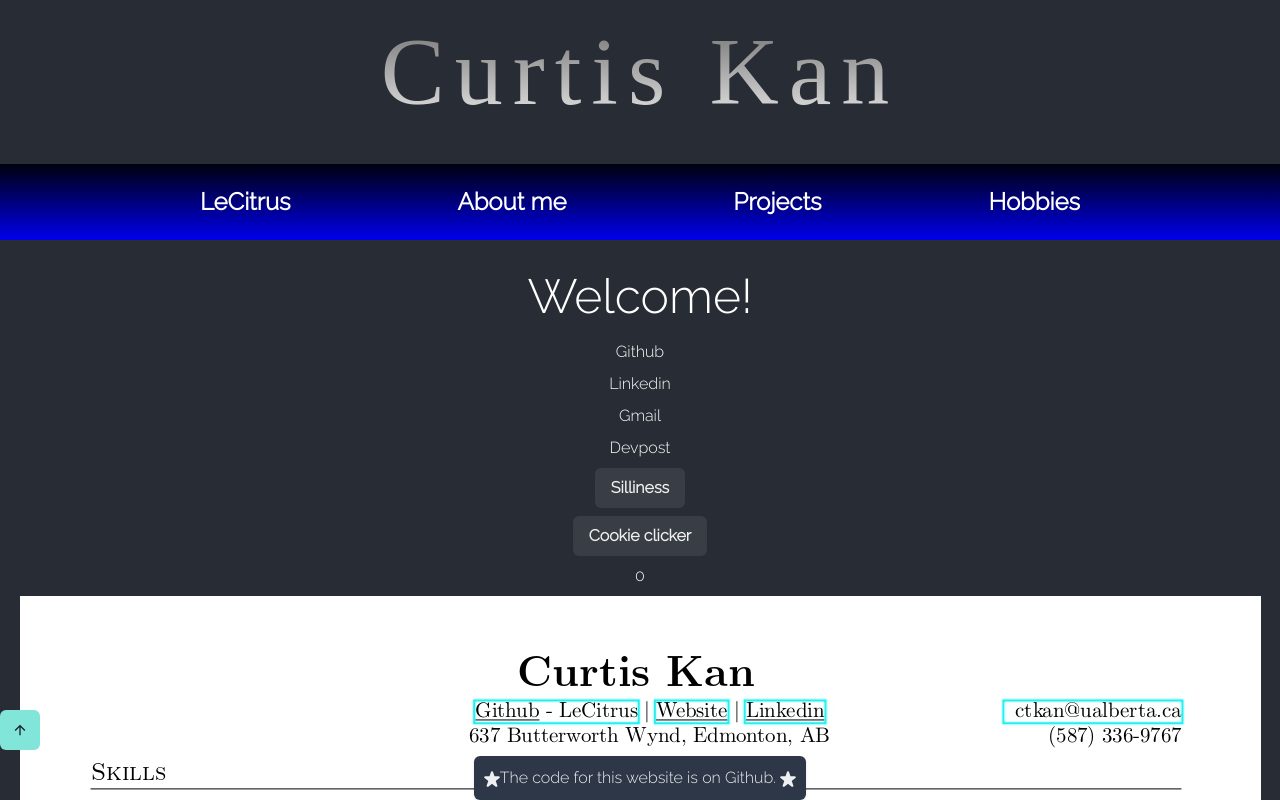
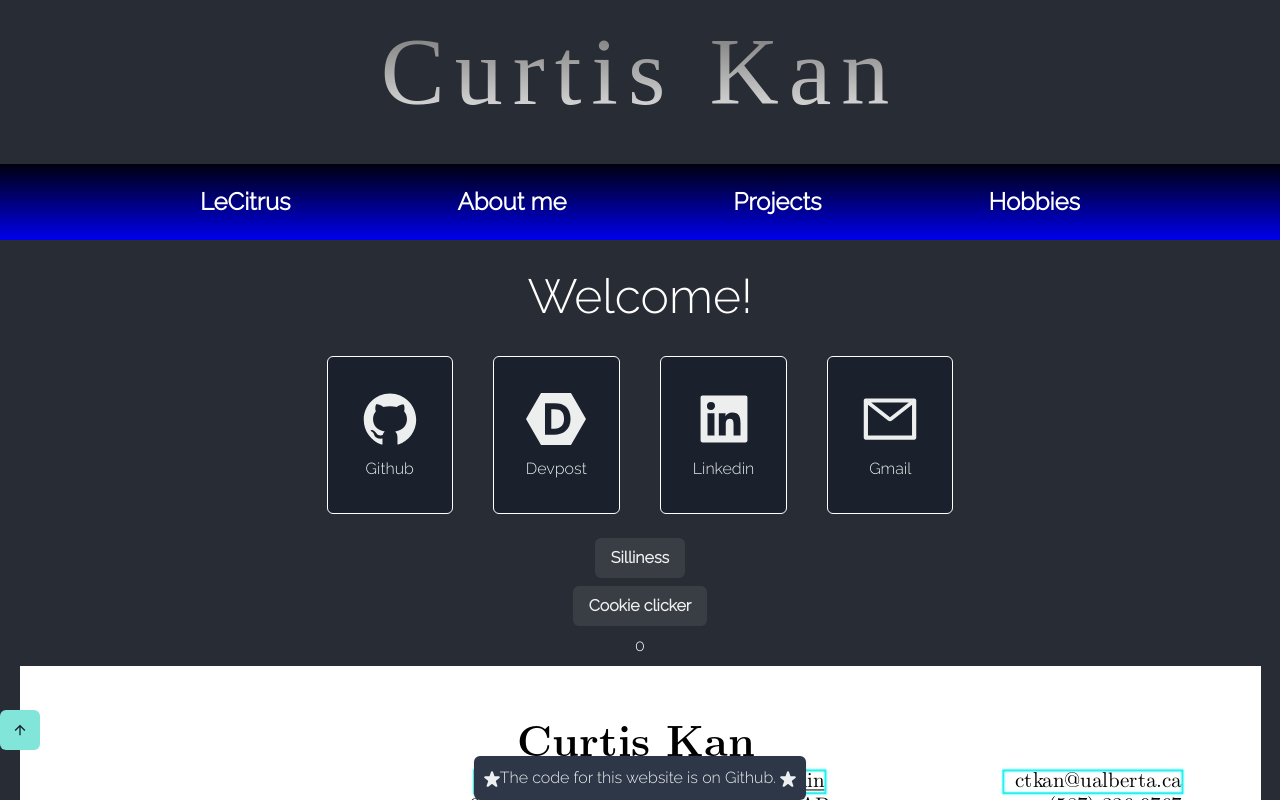
Before and after one commit to LeCitrus/LeCitrus.github.io, a React (Create React App) app: page / in a window 1280 px wide. Shown: the top 800 px of the page. Built offline with nearby package versions, Linux system fonts and the light colour scheme; a web font is replaced by a local one.

Commit message:
social links revamp

```diff
--- a/package.json
+++ b/package.json
@@ -15,6 +15,7 @@
     "react": "^18.2.0",
     "react-bootstrap": "^2.7.1",
     "react-dom": "^18.2.0",
+    "react-icons": "^4.11.0",
     "react-router-dom": "^6.16.0",
     "react-scripts": "5.0.1",
     "reset-css": "^5.0.1",
--- a/src/pages/home.tsx
+++ b/src/pages/home.tsx
@@ -1,5 +1,7 @@
 import NavBar from '../components/NavBar';
-import {Button, useColorMode, ColorModeScript, useTheme, Link, Text, VStack} from "@chakra-ui/react";
+import {Button, useColorMode, ColorModeScript, useTheme, Text, VStack, HStack, Card, Center} from "@chakra-ui/react";
+import {AiFillGithub, AiOutlineMail, AiFillLinkedin} from 'react-icons/ai';
+import {SiDevpost} from 'react-icons/si'
 import Header from '../components/Header';
 import Resume from '../images/resume.jpg';
 import ImageComponent from '../components/ImageComponent';
@@ -22,8 +24,12 @@ const Home = () => {
         localStorage.setItem("count", String(newCount));
         return newCount;
       });
+    }
 
-    }
+    function clickLink(link: string) {
+      window.open(link);
+      return;
+    };
 
     return (
     <div>
@@ -35,10 +41,32 @@ const Home = () => {
     </div>
     <VStack>
         <Text fontSize='5xl'>Welcome!</Text>
-        <Link href="https://github.com/LeCitrus">Github</Link>
-        <Link href="https://www.linkedin.com/in/curtis-kan-33446a1b3/">Linkedin</Link>
-        <Link href="mailto:curtis.tl.kan@gmail.com">Gmail</Link>
-        <Link href="https://devpost.com/ctkan?ref_content=user-portfolio&ref_feature=portfolio&ref_medium=global-nav">Devpost</Link>
+        <HStack spacing={10} padding={4}>
+          <Card padding={8} borderColor="white" variant="outline" _hover={{bg: 'green'}} onClick={() => clickLink('https://github.com/LeCitrus')}>
+              <VStack>
+              <AiFillGithub size={60}/>
+              <Text>Github</Text>
+              </VStack>
+          </Card>
+          <Card padding={8} borderColor="white" variant="outline" _hover={{bg: 'green'}} onClick={() => clickLink('https://devpost.com/ctkan')}>
+              <VStack>
+              <SiDevpost size={60}/>
+              <Text>Devpost</Text>
+              </VStack>
+          </Card>
+          <Card padding={8} borderColor="white" variant="outline" _hover={{bg: 'green'}} onClick={() => clickLink('https://www.linkedin.com/in/curtis-kan-33446a1b3/')}>
+              <VStack>
+              <AiFillLinkedin size={60}/>
+              <Text>Linkedin</Text>
+              </VStack>
+          </Card>
+          <Card padding={8} borderColor="white" variant="outline" _hover={{bg: 'green'}} onClick={() => clickLink('mailto:curtis.tl.kan@gmail.com')}>
+              <VStack>
+              <AiOutlineMail size={60}/>
+              <Text>Gmail</Text>
+              </VStack>
+          </Card>
+        </HStack>
         <ColorModeScript initialColorMode={theme.config.initialColorMode} />
         <Button size='md' onClick={toggleColorMode} _hover={{size: '5xl'}}>
           {colorMode === "light" ? "Whimsical" : "Silliness"}
```
Also changed, not shown: 1 other file (tests, documents, lock files or other folders).
